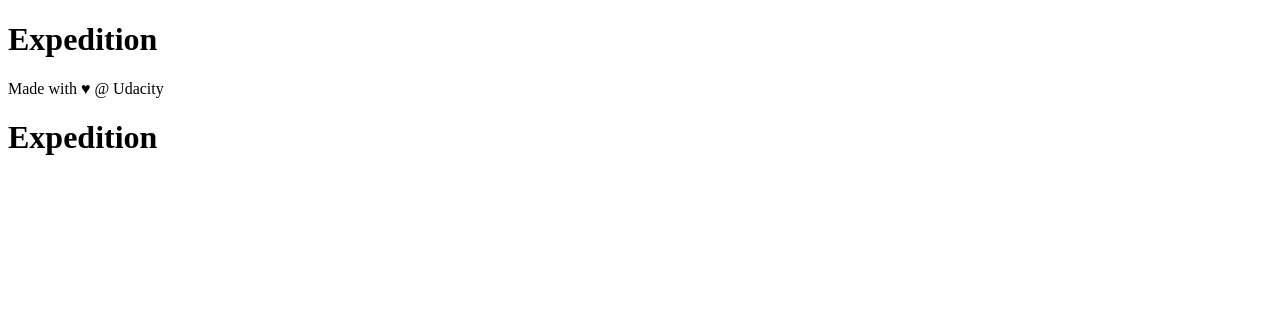
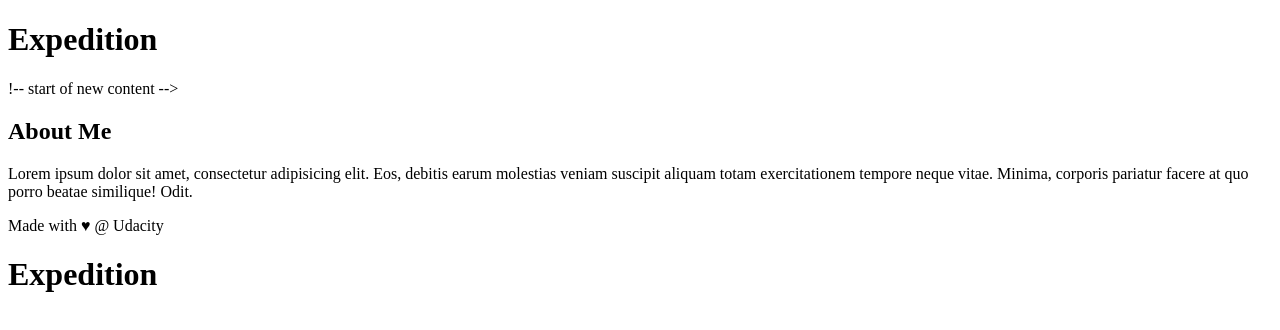
Before and after one commit to WisnuMulya/udacity-git-training, a plain HTML site: page index.html in a window 1280 px wide. Drawn offline with Linux system fonts and the light colour scheme.

Commit message:
Add aside element for the page

```diff
--- a/index.html
+++ b/index.html
@@ -18,7 +18,13 @@
 
         </main>
     </div>
+    !-- start of new content -->
+    <aside>
+        <h2>About Me</h2>
 
+        <p>Lorem ipsum dolor sit amet, consectetur adipisicing elit. Eos, debitis earum molestias veniam suscipit aliquam totam exercitationem tempore neque vitae. Minima, corporis pariatur facere at quo porro beatae similique! Odit.</p>
+    </aside>
+    <!-- end of new content -->
     <footer>
         Made with ♥ @ Udacity
     </footer>
```
